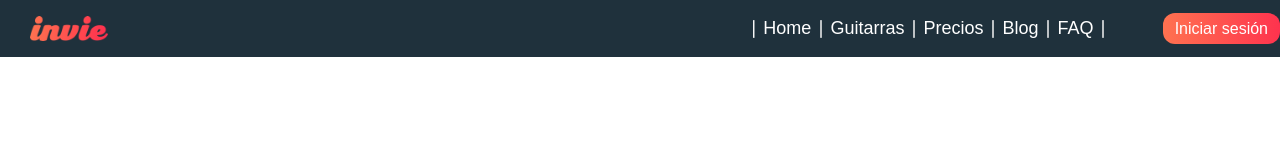
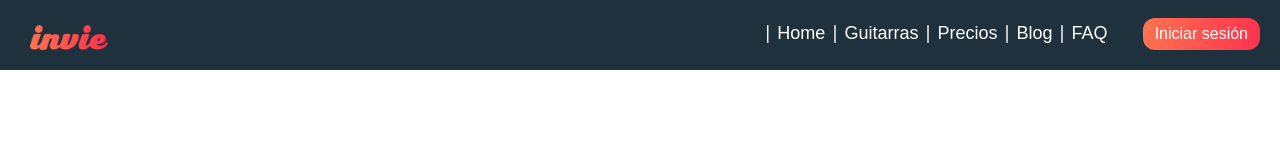
Before and after one commit to linnk99/invie-practice, a plain HTML site: page blog.html in a window 1280 px wide. Drawn offline with Linux system fonts and the light colour scheme; a web font is replaced by a local one.

Commit message:
header finished on desafio.1

```diff
--- a/blog.html
+++ b/blog.html
@@ -15,23 +15,21 @@
             <nav class="menu">
               <ul>
                 <li>
-                  Home
+                  <a href="index.html">Home</a>
                 </li>
                 <li>
-                  Guitarras
+                  <a href="index.html#guitarras">Guitarras</a>
                 </li>
                 <li>
-                  Precios
+                  <a href="precios.html">Precios</a>
                 </li>
                 <li>
-                  Blog
+                  <a href="blog.html">Blog</a>
                 </li>
                 <li>
-                  FAQ
+                  <a href="">FAQ</a>
                 </li>
-                <li>
-                    <a class="button">Iniciar sesión</a>
-                </li>
+                <a class="button">Iniciar sesión</a>
               </ul>
             </nav>
           </div>
--- a/css/blog.css
+++ b/css/blog.css
@@ -5,34 +5,38 @@ body {
 
 .header {
     width: 100%;
+    height: 70px;
     display: inline-block;
     position: relative;
     background-color: #1F313C;
 }
 
 .contenedor{
+    display: flex;
     margin: auto;
     position: relative;
 }
 
 .logotipo {
     display: inline-block;
-    margin-left: 30px;
+    margin: 25px 0 0 30px;
 }
 
 .menu {
     position: absolute;
     right: 0;
+    margin-bottom: 20px;
     font-size: 18px;
-    color: white;
 }
 
 .menu li, .menu, logotipo {
     display: inline-block;
 }
 
-.menu li {
-
+.menu li, a {
+    cursor: pointer;
+    text-decoration: none;
+    color: white;
 }
 
 .menu li::before{
@@ -41,10 +45,12 @@ body {
 }
 
 .button {
+    display: inline-block;
     border: none;
     border-radius: 12px;
     background-color: red;
-    margin-left: 50px;
+    margin-right: 20px;
+    margin-left: 30px;
     padding: 7px 12px;
     font-size: 16px;
     background: linear-gradient(to left, #FE334E, #FF7250);
```
